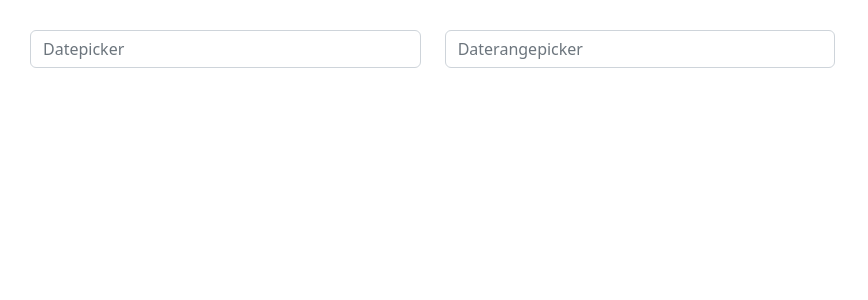
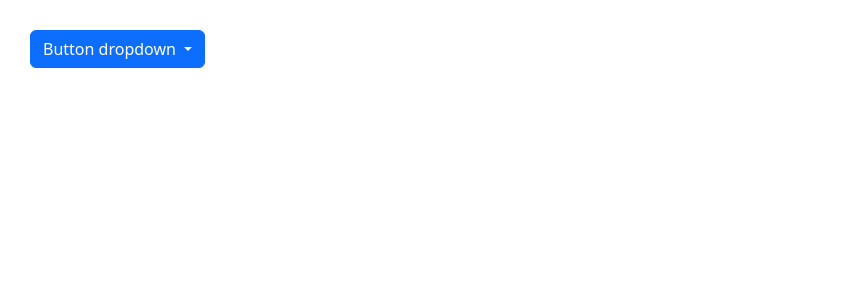
Before and after one commit to enes-yilmaz02/NGXbootstrap, an Angular app: page / in a window 1280 px wide. Shown: the top 300 px of the page, without its empty margins (0-868 px from the left). Built offline with nearby package versions, Linux system fonts and the light colour scheme.

Commit message:
dropdown

```diff
--- a/src/app/app.component.html
+++ b/src/app/app.component.html
@@ -1 +1 @@
-<app-datepicker></app-datepicker>
+<app-dropdown></app-dropdown>
--- /dev/null
+++ b/src/app/components/dropdown/dropdown.component.html
@@ -0,0 +1,15 @@
+<div class="btn-group" dropdown>
+    <button id="button-basic" dropdownToggle type="button" class="btn btn-primary dropdown-toggle"
+            aria-controls="dropdown-basic">
+      Button dropdown <span class="caret"></span>
+    </button>
+    <ul id="dropdown-basic" *dropdownMenu class="dropdown-menu"
+        role="menu" aria-labelledby="button-basic">
+      <li role="menuitem"><a class="dropdown-item" href="#">Action</a></li>
+      <li role="menuitem"><a class="dropdown-item" href="#">Another action</a></li>
+      <li role="menuitem"><a class="dropdown-item" href="#">Something else here</a></li>
+      <li class="divider dropdown-divider"></li>
+      <li role="menuitem"><a class="dropdown-item" href="#">Separated link</a>
+      </li>
+    </ul>
+  </div>
```
Also changed, not shown: src/app/app.module.ts (+6 -2 lines), src/app/components/dropdown/dropdown.component.ts (added, +10 -0 lines), src/app/components/dropdown/dropdown.component.css (added), 1 other file (tests, documents, lock files or other folders).
